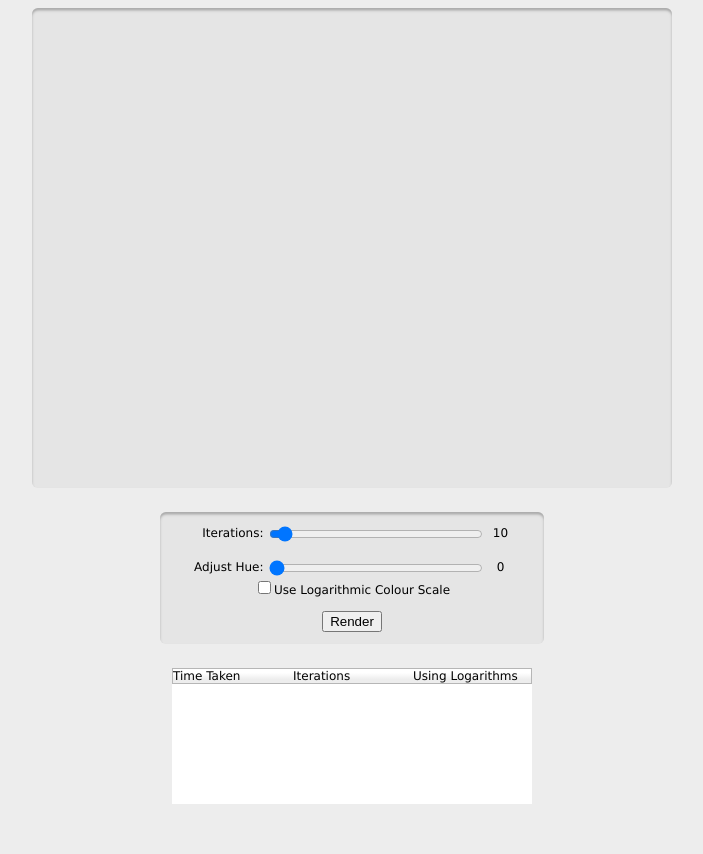
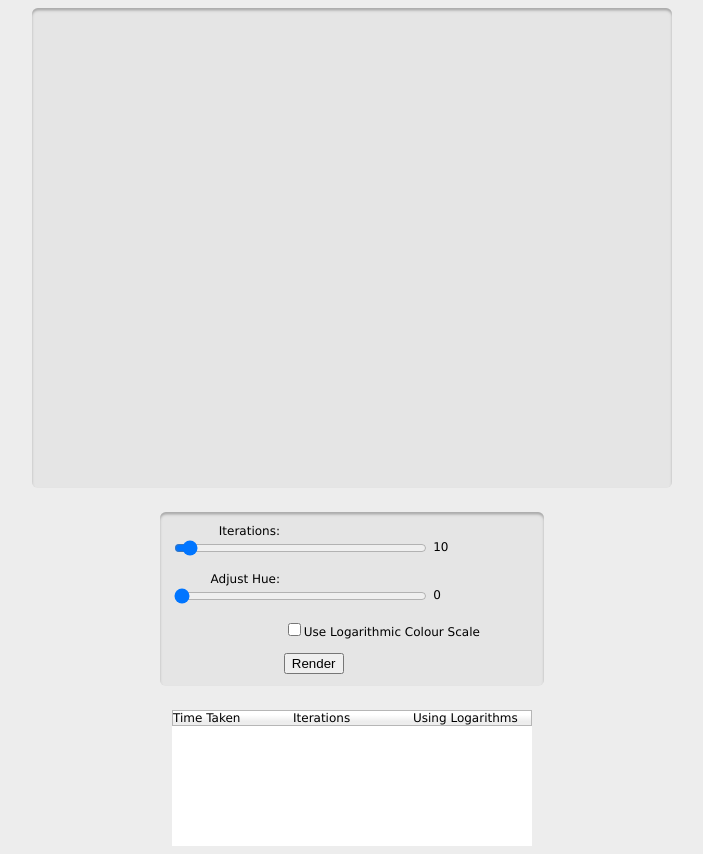
Before and after one commit to ticky/fractal-thing, a plain HTML site: page index.htm in a window 1280 px wide. Shown: the whole page, without its empty margins (288-991 px from the left). Before the commit the page ends 812 px from the top, so only its background shows below. Drawn offline with Linux system fonts and the light colour scheme.

Commit message:
Removed some restrictions on iterations. Adjusted CSS and replaced <span/>s with <label/>s.

```diff
--- a/fractal.css
+++ b/fractal.css
@@ -14,7 +14,7 @@ body {
 }
 
 .option-label {
-	width: 6em;
+	width: 9em;
 	display: inline-block;
 	text-align: right;
 }
@@ -29,7 +29,6 @@ controls {
 	margin: 0 auto;
 	width: 30em;
 	background-color: #e5e5e5;
-	text-align: center;
 	padding: 1em;
 	box-shadow: 0 0.2em 0.2em #AAA inset;
 	border-radius: 0.5em;
@@ -67,6 +66,7 @@ logheader {
 		color-stop(0.26, rgb(237,237,237)),
 		color-stop(0.72, rgb(255,255,255))
 	);
+	cursor: default;
 }
 
 logentry {
@@ -75,6 +75,7 @@ logentry {
 	padding: 0;
 	width: 100%;
 	box-sizing: border-box;
+	cursor: default;
 }
 
 logentry:hover {
@@ -93,6 +94,10 @@ logheader .loglogarithm {
 }
 
 controls input[type=range] {
-	width: 16em;
+	width: 19em;
 	vertical-align: -0.4em;
 }
+
+#renderbtn {
+	cursor: pointer;
+}
--- a/index.htm
+++ b/index.htm
@@ -10,18 +10,21 @@
 			This can only be shown when your browser supports Canvas.
 		</canvas>
 		<controls>
-			<span class="option-label">Iterations:</span>
-			<input id="iterations" type="range" min="0" max="255" value="10" step="5" title="Adjust the number of iterations rendered. More takes longer to render, but shows more detail." />
-			<span id="iterationsdisplay" class="option-readout">10</span>
+			<label class="option-label" for="iterations">Iterations:</label>
+			<input id="iterations" type="range" min="1" max="255" value="10" step="1" title="Adjust the number of iterations rendered. More takes longer to render, but shows more detail." />
+			<label id="iterationsdisplay" class="option-readout" for="iterations">10</label>
 			<br/>
 			<br/>
-			<span class="option-label">Adjust Hue:</span>
+			<label class="option-label" for="hueadj">Adjust Hue:</label>
 			<input id="hueadj" type="range" min="0" max="360" value="0" step="1" title="Offset the Hue. This doesn't affect rendering time, but changes the colours which will be used." />
-			<span id="huedisplay" class="option-readout">0</span>
+			<label id="huedisplay" class="option-readout" for="hueadj">0</label>
 			<br/>
+			<br/>
+			<label class="option-label">&nbsp;</label>
 			<input id="logcolor" type="checkbox" title="Adjusts the algorightm that chooses colours to use a logarithmic scale. If this option is on, more variation in colour is visible, at the cost of some detail."></input><label for="logcolor" title="Adjusts the algorightm that chooses colours to use a logarithmic scale. If this option is on, more variation in colour is visible, at the cost of some detail.">Use Logarithmic Colour Scale</label>
 			<br/>
 			<br/>
+			<label class="option-label">&nbsp;</label>
 			<button type="button" id="renderbtn">Render</button>
 		</controls>
 		<logheader><span class='logtime'>Time Taken</span><span class='logits'>Iterations</span><span class='loglogarithm'>Using Logarithms</span></logheader>
```
